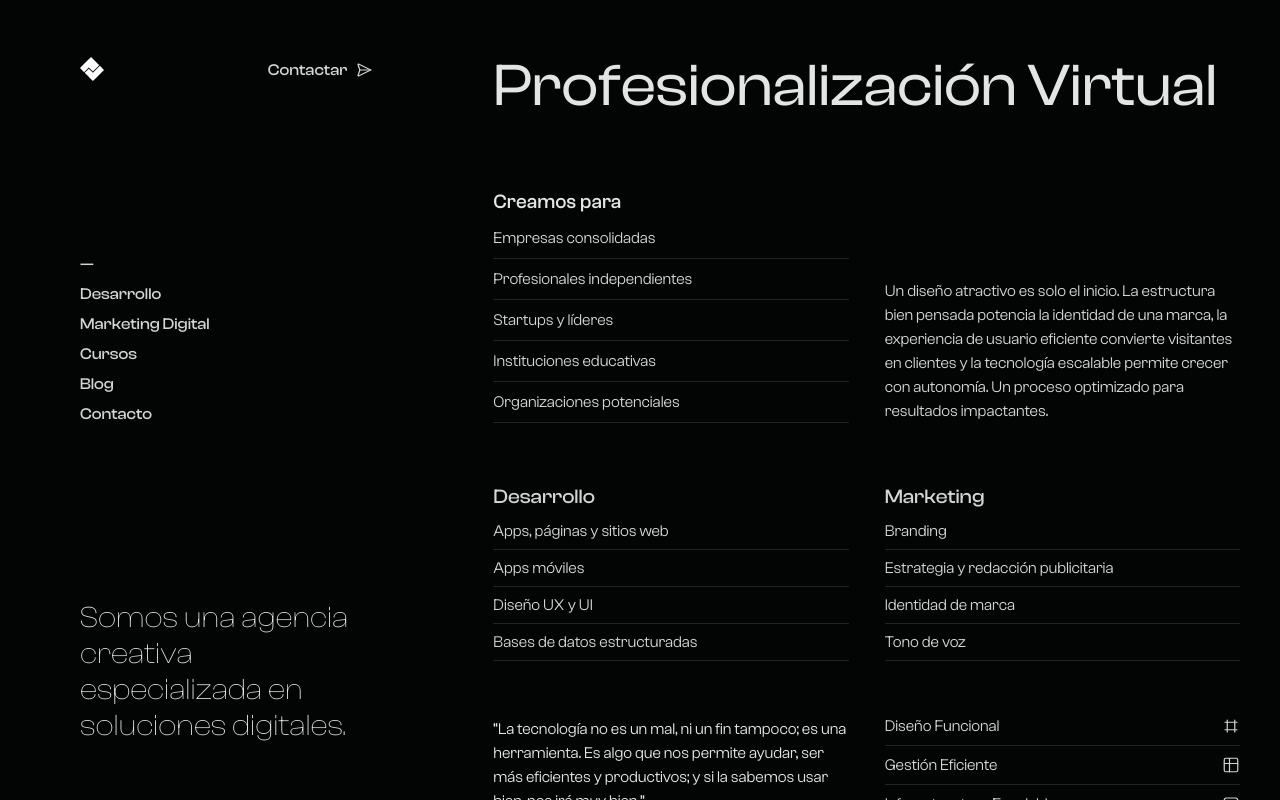
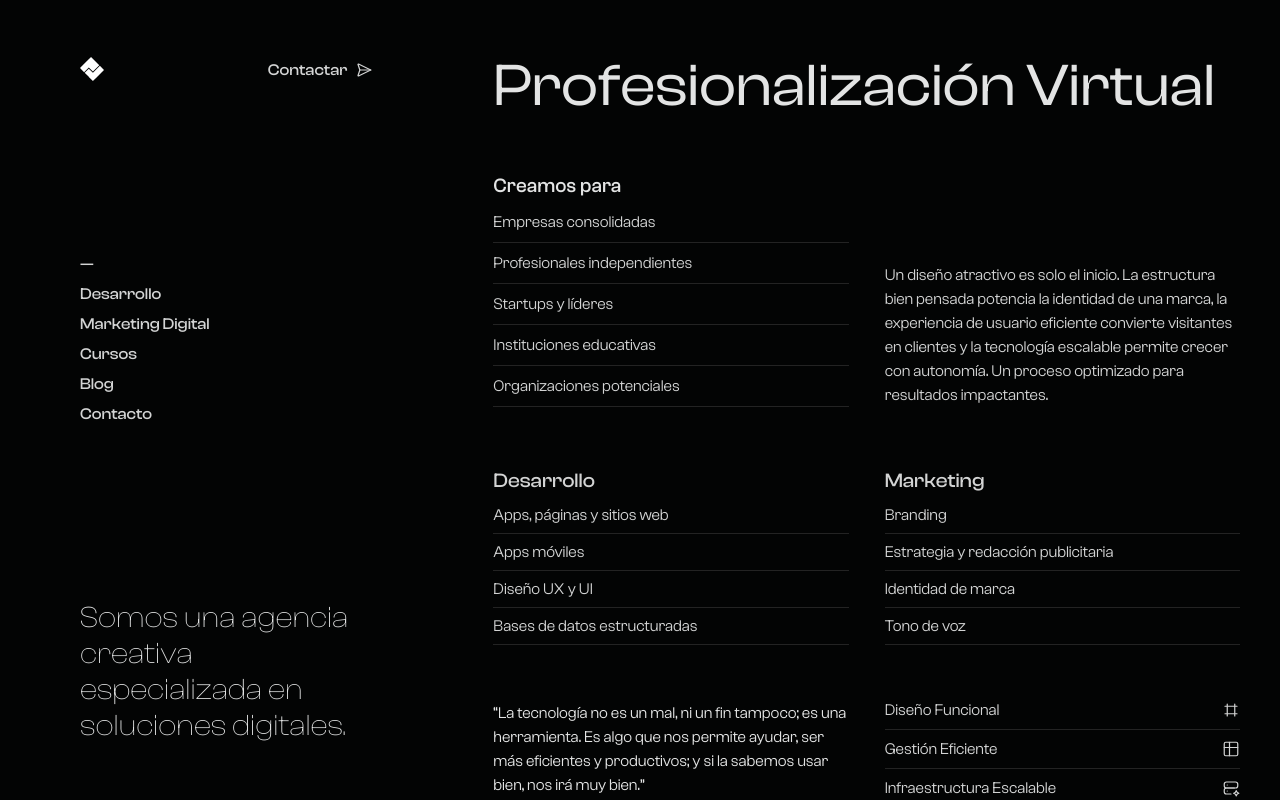
Before and after one commit to esflowers/the-company, a Next.js app: page / in a window 1280 px wide. Built offline with nearby package versions, Linux system fonts and the light colour scheme; a web font is replaced by a local one.

Commit message:
edit padding title

```diff
--- a/src/app/page.tsx
+++ b/src/app/page.tsx
@@ -11,8 +11,8 @@ export default function Home() {
   return (
     <Department classDescription="hidden md:flex">
       <main className="space-y-12 xl:space-y-14">
-        <div className="flex flex-col gap-4 pb-4">
-          <h2 className="font-brand font-[450] text-4xl md:text-5xl xl:text-6xl 2xl:text-7xl select-none">Profesionalización Virtual</h2>
+        <div className="flex flex-col gap-4 pb-4 md:pb-0">
+          <h2 className="font-brand font-[440] text-4xl md:text-5xl xl:text-6xl 2xl:text-7xl select-none">Profesionalización Virtual</h2>
           <h2 className="font-brand font-extralight text-pretty text-2xl md:hidden">{textCompany}</h2>
         </div>
 
```
